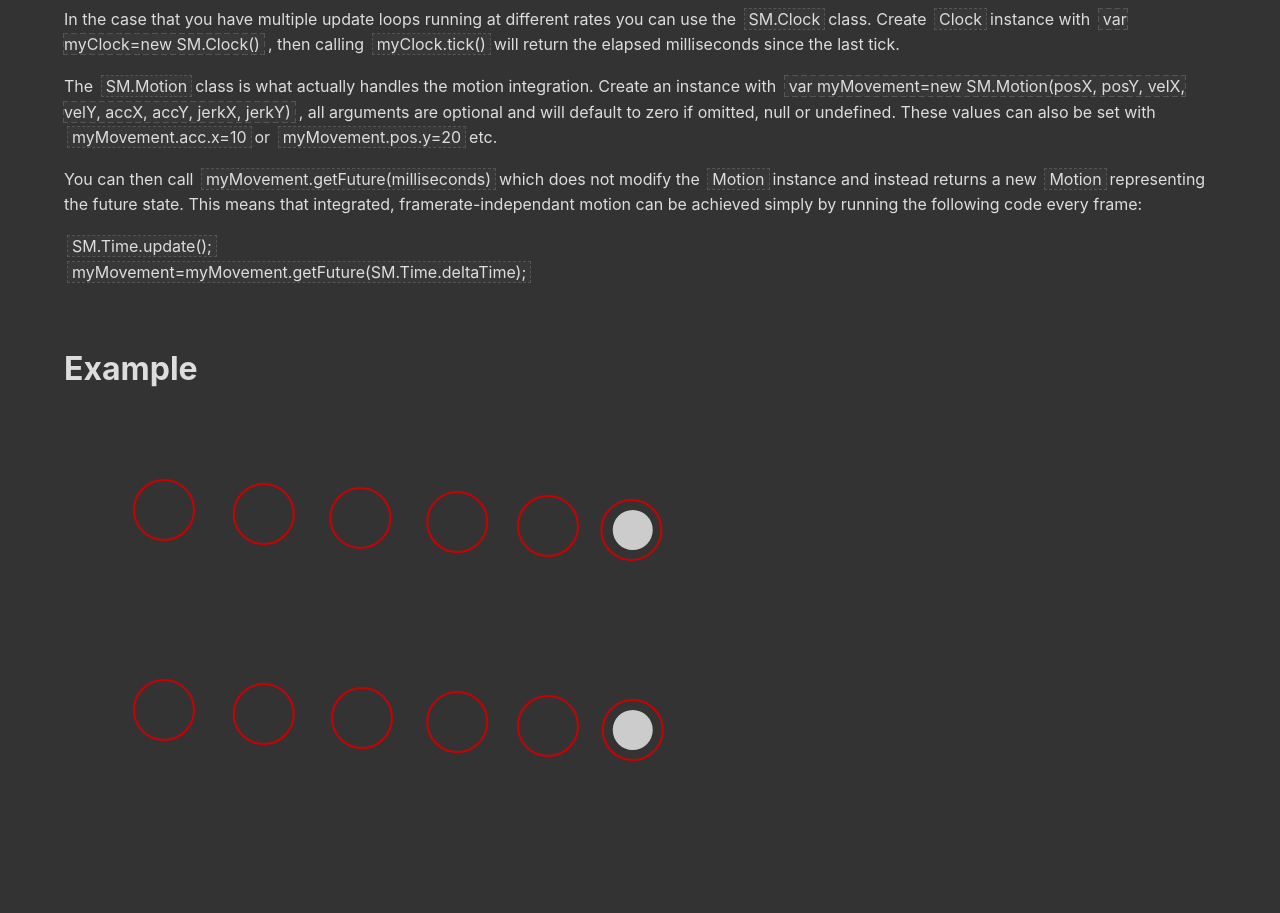
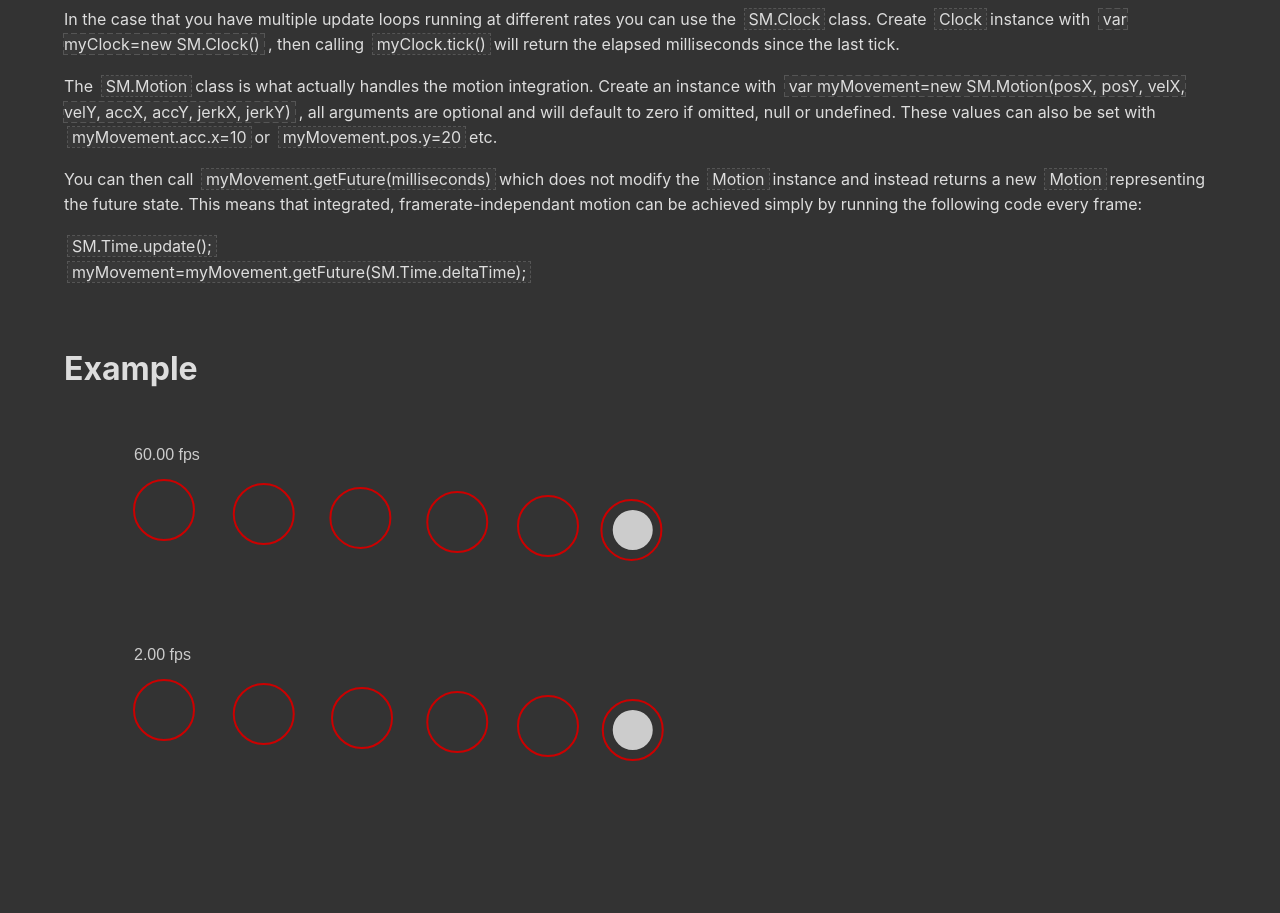
Before and after one commit to addowhite/silk-motion, a website: page index.html in a window 1280 px wide. Shown: the part 712-1625 px from the top of the page. Drawn offline with Linux system fonts and the light colour scheme.

Commit message:
Added fps display to ReadMe example

```diff
--- a/index.html
+++ b/index.html
@@ -43,7 +43,10 @@
     <p>A javascript library that handles integration of motion irrespective of framerate.</p>
     <h1 id="installationbuilding">Installation &amp; Building</h1>
     <p>Open a terminal and navigate to the directory where you wish to clone this library's source code, then execute the following commands:</p>
-    <code>git clone https://www.github.com/addowhite/silk-motion.git</code><br><code>cd silk-motion</code><br><code>npm install</code><br><code>npm run build</code>
+    <code>git clone https://www.github.com/addowhite/silk-motion.git</code>
+    <br><code>cd silk-motion</code>
+    <br><code>npm install</code>
+    <br><code>npm run build</code>
     <p>There should now be a file called "silk-motion-min.js" in the "dist" folder. This is the file you copy and include in your project. There's also an example usage html file in the "examples" folder. Now that you've built the library, you can open this in your browser of choice (yes, even Microsoft Edge).</p>
     <h1 id="usage">Usage</h1>
     <p>All library members are accessed via the global 'SM' object. e.g. <code>SM.Time.deltaTime</code></p>
@@ -51,10 +54,12 @@
     <p>In the case that you have multiple update loops running at different rates you can use the <code>SM.Clock</code>class. Create <code>Clock</code>instance with <code>var myClock=new SM.Clock()</code>, then calling <code>myClock.tick()</code>will return the elapsed milliseconds since the last tick.</p>
     <p>The <code>SM.Motion</code>class is what actually handles the motion integration. Create an instance with <code>var myMovement=new SM.Motion(posX, posY, velX, velY, accX, accY, jerkX, jerkY)</code>, all arguments are optional and will default to zero if omitted, null or undefined. These values can also be set with <code>myMovement.acc.x=10</code>or <code>myMovement.pos.y=20</code>etc.</p>
     <p>You can then call <code>myMovement.getFuture(milliseconds)</code>which does not modify the <code>Motion</code>instance and instead returns a new <code>Motion</code>representing the future state. This means that integrated, framerate-independant motion can be achieved simply by running the following code every frame:</p>
-    <code>SM.Time.update();</code><br>
+    <code>SM.Time.update();</code>
+    <br>
     <code>myMovement=myMovement.getFuture(SM.Time.deltaTime);</code>
     <h1 id="example">Example</h1>
-  </div><canvas id="canvas" width="1000" height="500"></canvas>
+  </div>
+  <canvas id="canvas" width="1000" height="500"></canvas>
   <script type="text/javascript">
   // Global variables
   let canvas,
@@ -89,9 +94,12 @@
 
     // Tick SMs internal clock so it can calculate things like fps and deltaTime. This is required for integration of motion.
     SM.Time.update(); // Get the state of the moving body at a future point in time
+
     motion1 = motion1.getFuture(SM.Time.deltaTime); // Draw the historical positions of the circles
+
     context.fillStyle = '#333';
     context.fillRect(0, 0, canvas.width, canvas.height);
+
     context.beginPath();
     for (trace of motionTrace) {
       context.moveTo(trace.x + 30, trace.y);
@@ -99,12 +107,19 @@
     }
     context.lineWidth = 2;
     context.strokeStyle = '#c00';
+
     context.stroke(); // Draw the current positions of the circles
     context.beginPath();
     context.arc(motion1.pos.x, motion1.pos.y, 20, 0, 2 * Math.PI);
     context.arc(motion2.pos.x, motion2.pos.y, 20, 0, 2 * Math.PI);
     context.fillStyle = '#ccc';
     context.fill(); // Repeat at the refresh-rate of the display
+
+    context.fillStyle = '#ccc';
+    context.font = '16px Arial';
+    context.fillText(String(SM.Time.fps.toFixed(2)) + ' fps', 70, canvas.height * .2 - 50);
+    context.fillText(String(slowClock.tps.toFixed(2)) + ' fps', 70, canvas.height * .6 - 50);
+
     window.requestAnimationFrame(render);
 
   } // Save the current position of both circles every second
```
Lines whose indentation alone changed are shown as unchanged.
